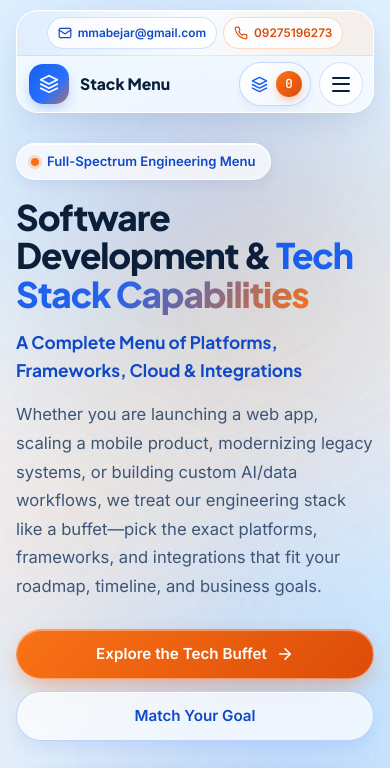
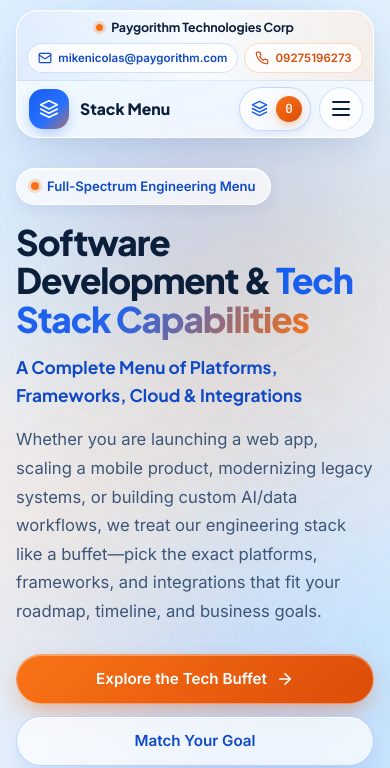
Before and after one commit to maximusmike369/mike_tech, a plain HTML site: page index.html in a window 390 px wide. Shown: the top 768 px of the page. Drawn offline with Linux system fonts and the light colour scheme.

Commit message:
Update top banner with Paygorithm Technologies Corp and corporate email

```diff
--- a/index.html
+++ b/index.html
@@ -30,20 +30,20 @@
   <header class="site-header" id="site-header">
     <div class="container">
       <div class="header-floating-banner">
-        <!-- Contact Strip inside Floating Banner -->
-        <div class="header-contact-strip" aria-label="Direct contact information">
+        <!-- Company & Contact Strip inside Floating Banner -->
+        <div class="header-contact-strip" aria-label="Company and contact information">
           <span class="contact-strip-label">
             <span class="contact-live-dot" aria-hidden="true"></span>
-            <span>Direct Contact</span>
+            <span>Paygorithm Technologies Corp</span>
           </span>
           <div class="contact-strip-links">
-            <a href="mailto:mmabejar@gmail.com" class="contact-pill">
+            <a href="mailto:mikenicolas@paygorithm.com" class="contact-pill">
               <svg viewBox="0 0 24 24" fill="none" stroke="currentColor" stroke-width="2" stroke-linecap="round" stroke-linejoin="round" aria-hidden="true">
                 <rect x="2" y="4" width="20" height="16" rx="2"/>
                 <path d="m22 7-8.97 5.7a1.94 1.94 0 0 1-2.06 0L2 7"/>
               </svg>
               <span class="contact-pill-key">Email:</span>
-              <span>mmabejar@gmail.com</span>
+              <span>mikenicolas@paygorithm.com</span>
             </a>
             <a href="tel:09275196273" class="contact-pill contact-pill-orange">
               <svg viewBox="0 0 24 24" fill="none" stroke="currentColor" stroke-width="2" stroke-linecap="round" stroke-linejoin="round" aria-hidden="true">
--- a/styles.css
+++ b/styles.css
@@ -411,12 +411,12 @@ button {
 .contact-strip-label {
   display: inline-flex;
   align-items: center;
-  gap: 7px;
-  font-size: 0.75rem;
+  gap: 8px;
+  font-family: var(--font-display);
+  font-size: 0.84rem;
   font-weight: 700;
-  text-transform: uppercase;
-  letter-spacing: 0.07em;
-  color: var(--navy-600);
+  letter-spacing: -0.01em;
+  color: var(--navy-900);
   white-space: nowrap;
 }
 
@@ -2410,11 +2410,17 @@ button {
   }
 
   .header-contact-strip {
+    flex-direction: column;
+    align-items: center;
     justify-content: center;
-    padding: 6px 10px;
-  }
-
-  .contact-strip-label,
+    gap: 5px;
+    padding: 7px 10px;
+  }
+
+  .contact-strip-label {
+    font-size: 0.78rem;
+  }
+
   .contact-pill-key {
     display: none;
   }
@@ -2426,9 +2432,9 @@ button {
   }
 
   .contact-pill {
-    min-height: 32px;
-    padding: 4px 10px;
-    font-size: 0.74rem;
+    min-height: 30px;
+    padding: 3px 10px;
+    font-size: 0.72rem;
   }
 
   .header-inner {
```
